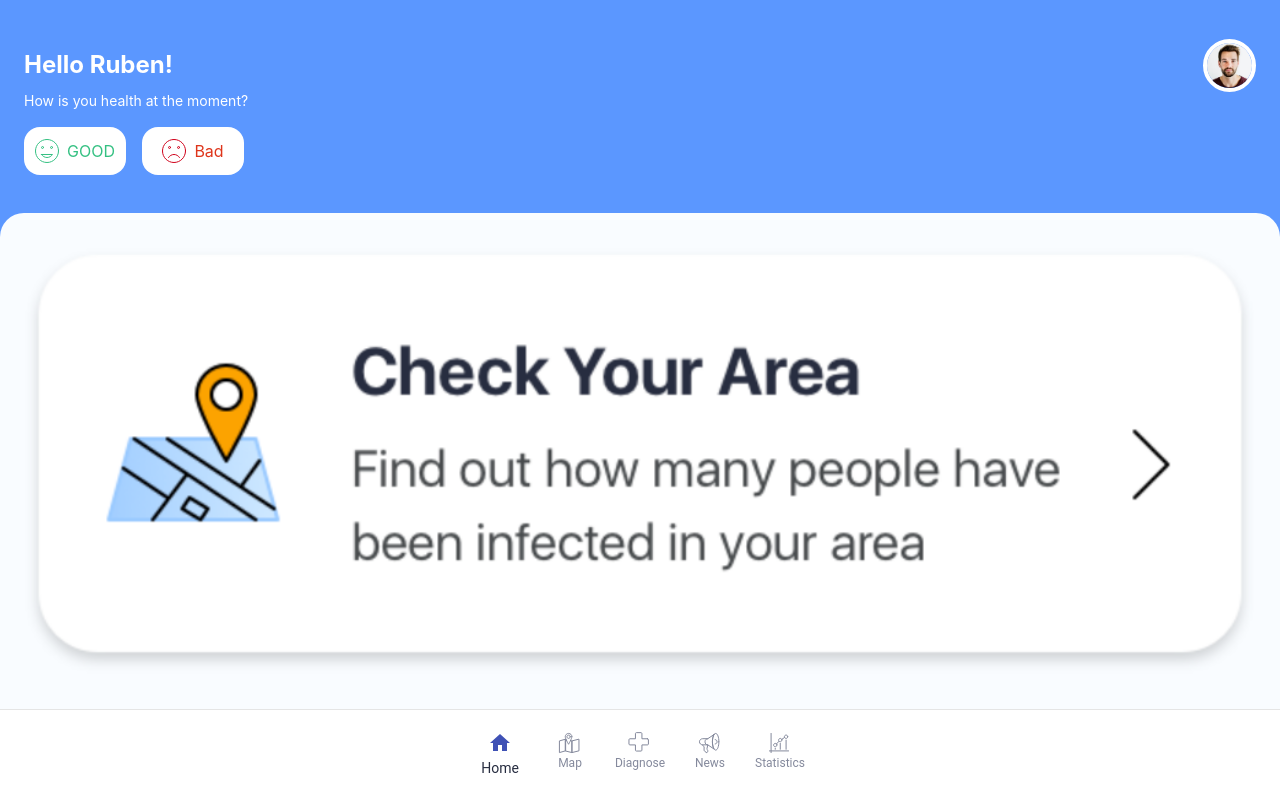
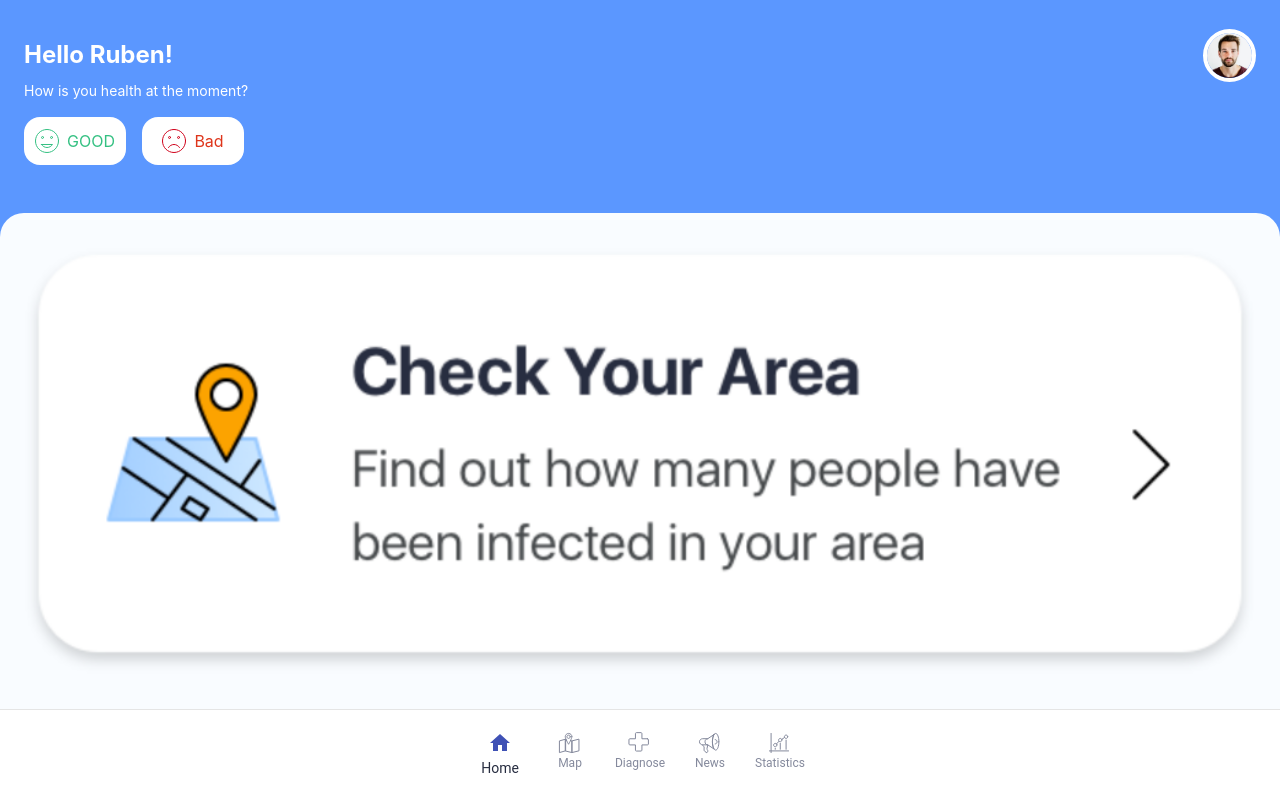
Before and after one commit to relumesaros/pandemic-proximity, a React app: page /#/ in a window 1280 px wide. Built offline with nearby package versions, Linux system fonts and the light colour scheme.

Commit message:
fix homepage layout

```diff
--- a/src/components/Home.jsx
+++ b/src/components/Home.jsx
@@ -32,7 +32,7 @@ const HomeStatusContentWrapper = styled.div`
 
 const ButtonWrapper = styled.div`
   display: flex;
-  margin-top: 10px;
+  margin: 10px 0 20px 0;
 `;
 
 const ButtonGood = styled.div`
```
Also changed, not shown: src/assests/preventCovid.png.
